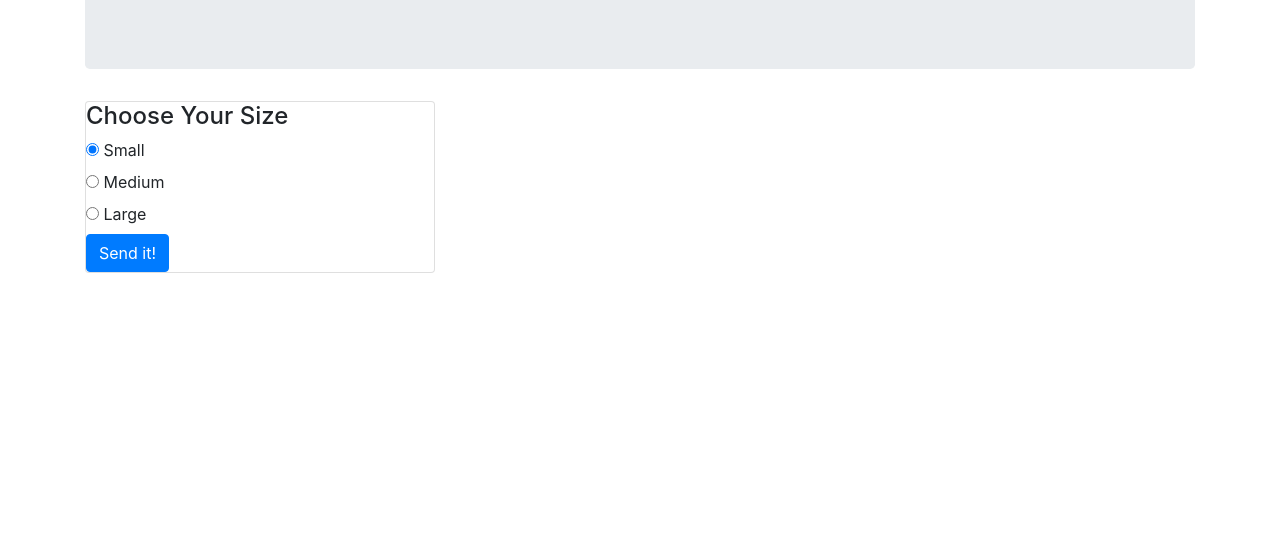
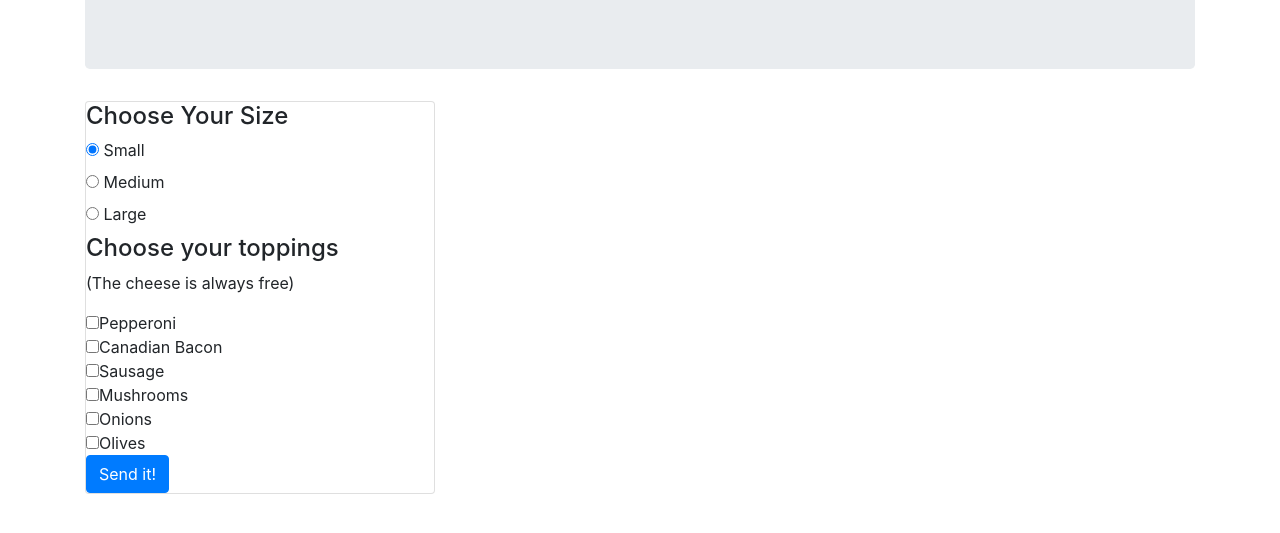
Before and after one commit to Singleballtheory/Pizza-Pie, a plain HTML site: page index.html in a window 1280 px wide. Shown: the part 157-690 px from the top of the page. Drawn offline with Linux system fonts and the light colour scheme.

Commit message:
Add topping submit buttons to html

```diff
--- a/index.html
+++ b/index.html
@@ -36,6 +36,26 @@
                 Large
               </label>
             </div>
+            <h4>Choose your toppings</h4>
+            <p>(The cheese is always free)</p>
+            <div>
+            <input type="checkbox" name="toppings" id="toppings" value="Pepperoni">Pepperoni
+            </div>
+            <div>
+            <input type="checkbox" name="toppings" id="toppings" value="Canadian Bacon">Canadian Bacon
+            </div>
+            <div>
+            <input type="checkbox" name="toppings" id="toppings" value="Sausage">Sausage
+            </div>
+            <div>
+            <input type="checkbox" name="toppings" id="toppings" value="Mushrooms">Mushrooms
+            </div>
+            <div>
+            <input type="checkbox" name="toppings" id="toppings" value="Onions">Onions
+            </div>
+            <div>
+            <input type="checkbox" name="toppings" id="toppings" value="Olives">Olives
+            </div>
             <div id="orderPizza">
               <button type="submit" class="btn btn-primary">Send it!</button>
             </div>
```
